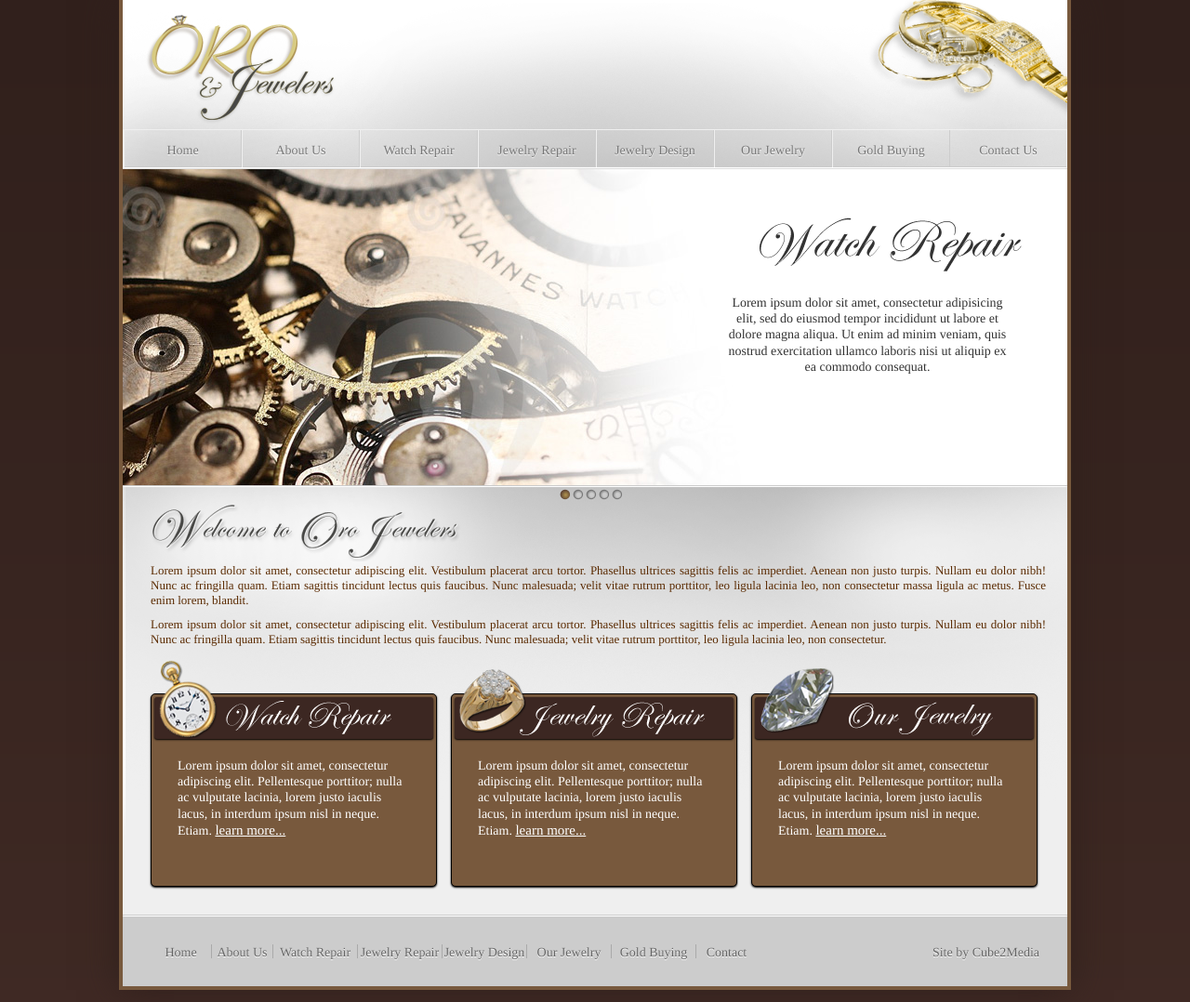
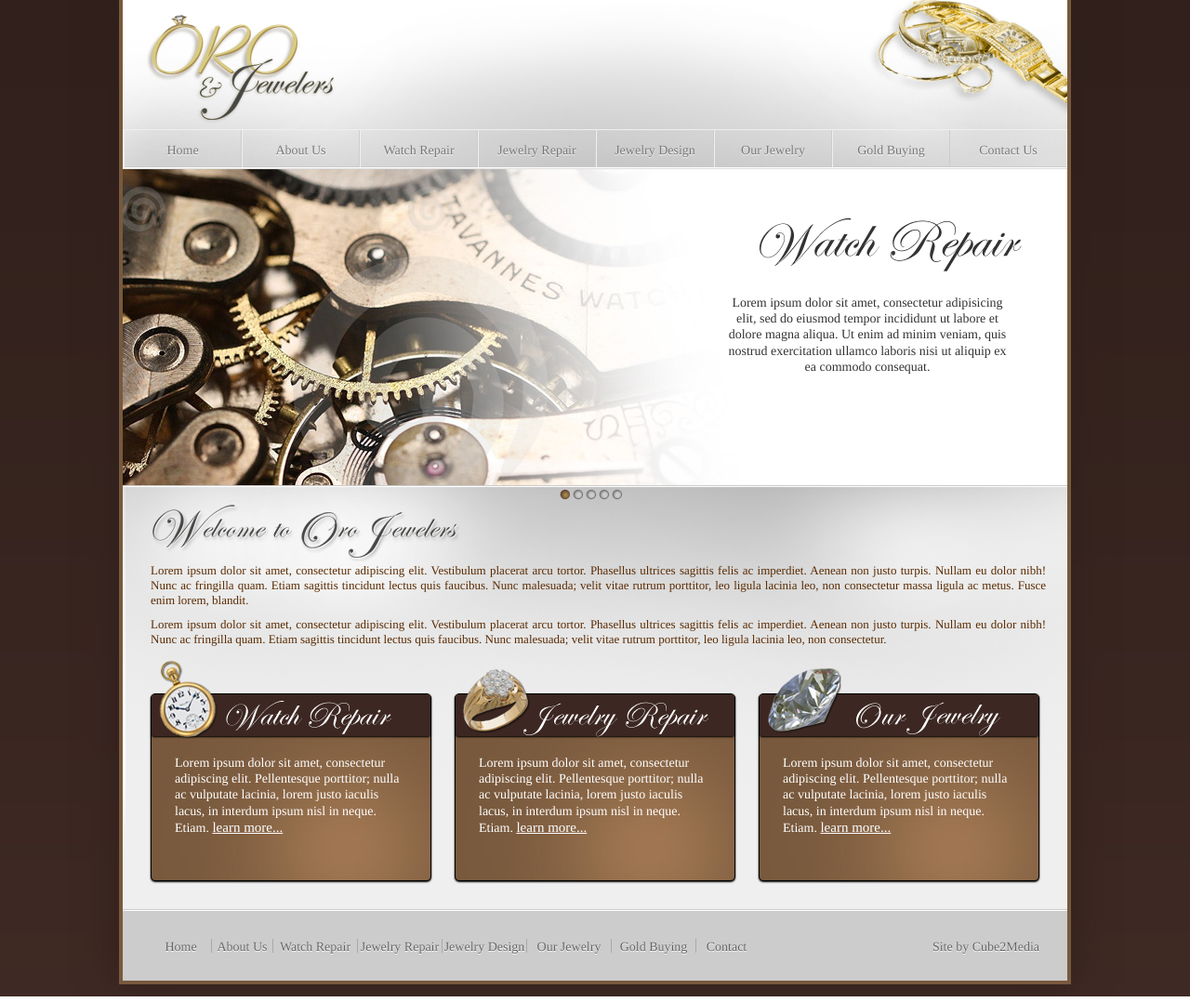
Before and after one commit to electricgraffitti/oro, a PHP site: page / in a window 1280 px wide. Shown: the whole page at 93% size. Run offline with PHP 8.4, Linux system fonts and the light colour scheme; some libraries are stand-ins or nearby versions.

Commit message:
sub_box-bg

```diff
--- a/public/stylesheets/application.css
+++ b/public/stylesheets/application.css
@@ -230,12 +230,11 @@ a:visited {
   color: #bf9364;
 }
 #bottom_container .bottom_container {
-  background: none repeat scroll 0 0 #78593D;
+  background: #78593D url(../images/oro_sub_box_bg.jpg) 0px 0px no-repeat;
   border: 1px solid #000;
   color: #FFFFFF;
   float: left;
   height: 200px;
-  padding: 3px;
   position: relative;
   width: 300px;
   -moz-border-radius: 5px;
@@ -246,7 +245,7 @@ a:visited {
 	box-shadow: 0px 1px 2px #000;
 }
 #bottom_container .bottom_container.bottom_center {
-  margin: 0px 15px;
+  margin: 0px 25px;
 }
 #bottom_container img {
   height: 85px;
```
Also changed, not shown: public/images/oro_sub_box_bg.jpg (added).
